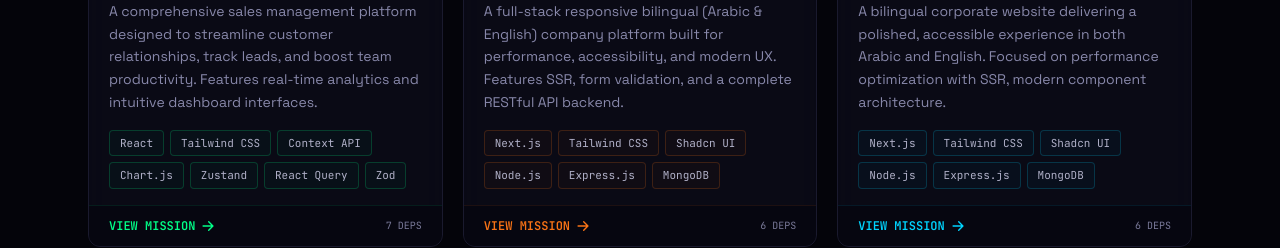
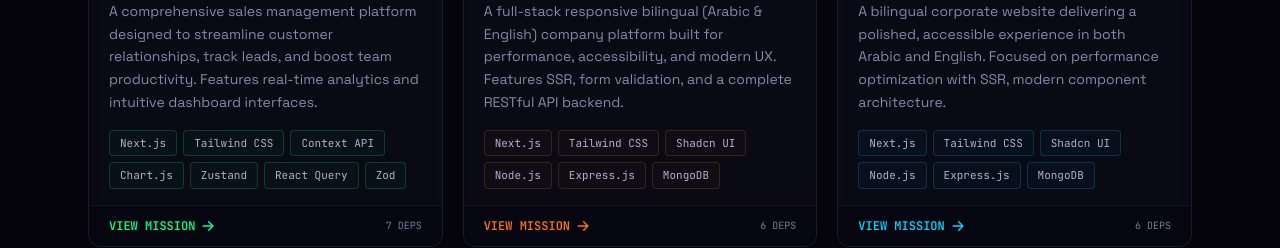
Before and after one commit to AbdelrhmanRabie3/myPortofolio, a Next.js app: page / in a window 1280 px wide. Shown: the part 4820-5068 px from the top of the page. Built offline with nearby package versions, Linux system fonts and the light colour scheme.

Commit message:
refactor(Projects): update tech stack from React to Next.js for improved performance

```diff
--- a/src/components/Projects.tsx
+++ b/src/components/Projects.tsx
@@ -13,7 +13,7 @@ const projects = [
     description:
       "A comprehensive sales management platform designed to streamline customer relationships, track leads, and boost team productivity. Features real-time analytics and intuitive dashboard interfaces.",
     tech: [
-      "React",
+      "Next.js",
       "Tailwind CSS",
       "Context API",
       "Chart.js",
```
